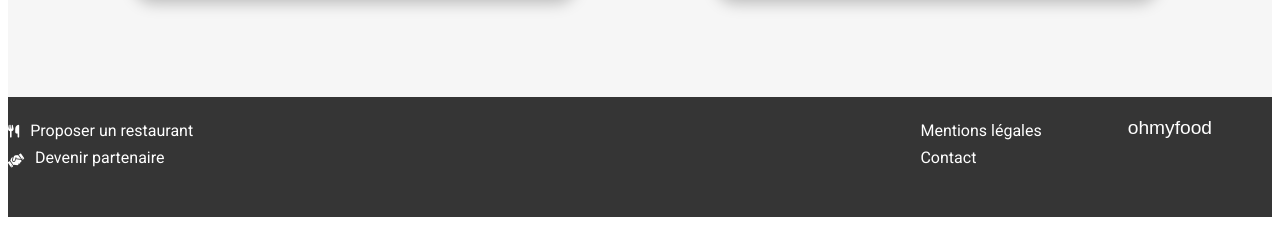
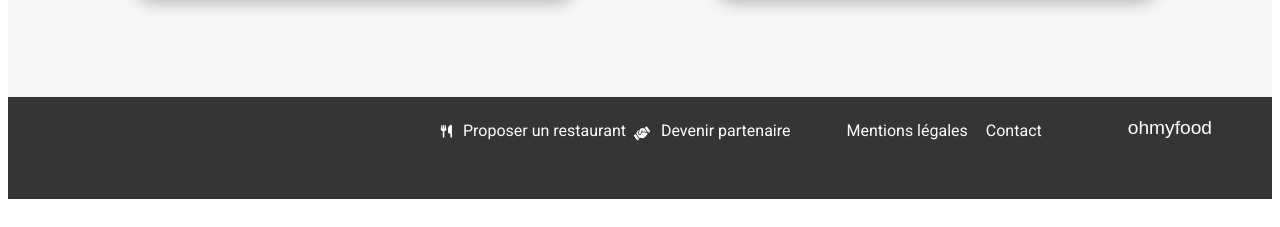
Before and after one commit to JulieBourelDrapier/ohmyfood, a website: page index.html in a window 1280 px wide. Shown: the part 1478-1705 px from the top of the page. Drawn offline with Linux system fonts and the light colour scheme; a web font is replaced by a local one.

Commit message:
annulation placeholder car différent selon mq

```diff
--- a/css/sass.css
+++ b/css/sass.css
@@ -45,11 +45,4 @@
   color: #9356DC;
 }
 
-/* placeholder */
-.ss-i, .ac-i {
-  display: flex;
-  flex-direction: column;
-  gap: 8px;
-}
-
 /*# sourceMappingURL=sass.css.map */
```
Also changed, not shown: 1 other file.
